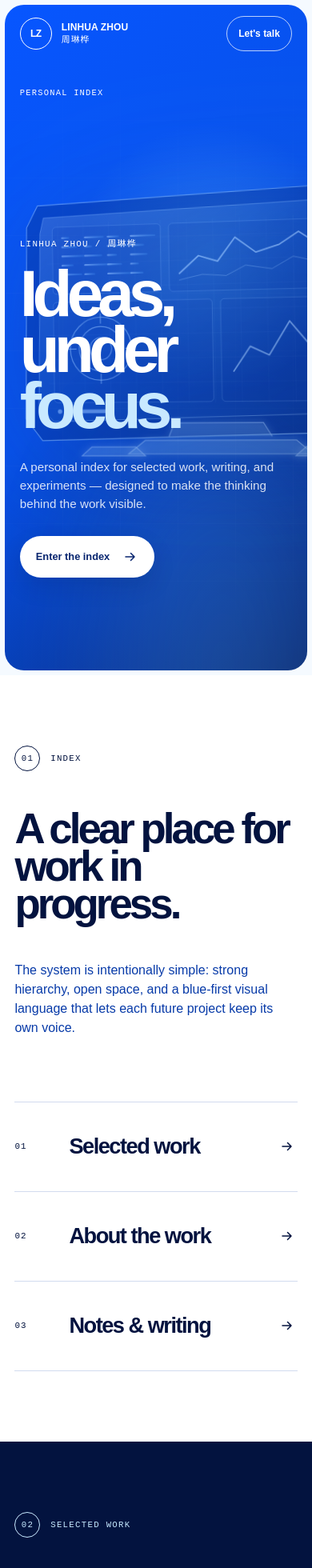
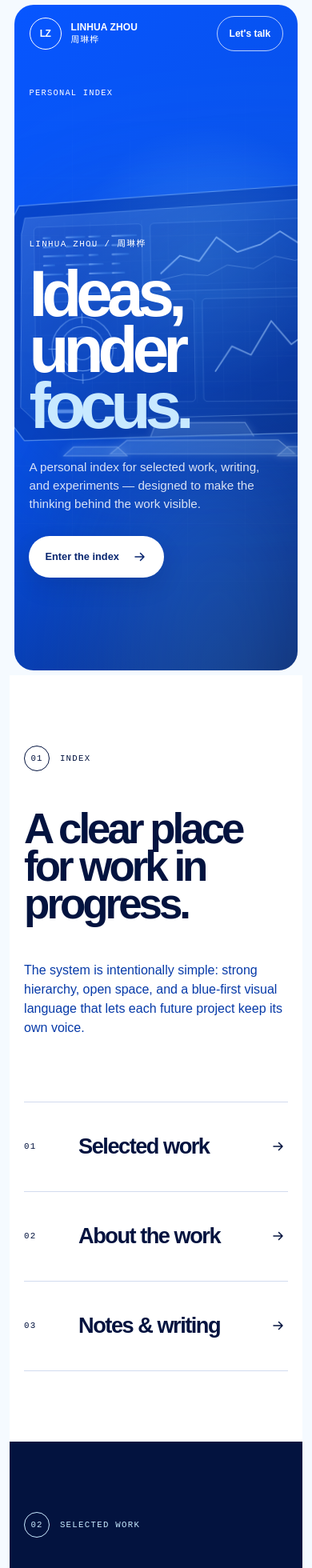
Before and after one commit to zhoulinhua0-star/personal-site, a Next.js app: page / in a window 390 px wide. Shown: the top 1960 px of the page at 80% size. Built offline with nearby package versions, Linux system fonts and the light colour scheme.

Commit message:
refine centered portfolio layout

```diff
--- a/src/app/globals.css
+++ b/src/app/globals.css
@@ -12,6 +12,9 @@
   --blue-050: #f5faff;
   --white: #ffffff;
   --line: rgba(7, 58, 168, 0.18);
+  --site-frame-width: min(94vw, 92.5rem);
+  --content-max: 74rem;
+  --content-wide-max: 84rem;
   --page-gutter: clamp(1rem, 3vw, 3.5rem);
   --section-space: clamp(5.5rem, 11vw, 10.5rem);
   --radius-sm: 0.75rem;
@@ -83,6 +86,9 @@ a:focus-visible {
 }
 
 .hero-shell {
+  position: relative;
+  width: var(--site-frame-width);
+  margin-inline: auto;
   padding: 0.75rem;
   background: var(--blue-050);
 }
@@ -187,7 +193,8 @@ a:focus-visible {
   display: grid;
   min-height: calc(100svh - 1.5rem);
   overflow: hidden;
-  padding: clamp(8rem, 15vh, 10rem) var(--page-gutter) 2.25rem;
+  padding: clamp(8rem, 15vh, 10rem)
+    max(var(--page-gutter), calc((100% - var(--content-wide-max)) / 2)) 2.25rem;
   border-radius: var(--radius-lg);
   color: var(--white);
   background:
@@ -438,7 +445,10 @@ a:focus-visible {
 }
 
 .section {
-  padding: var(--section-space) var(--page-gutter);
+  width: var(--site-frame-width);
+  margin-inline: auto;
+  padding: var(--section-space)
+    max(var(--page-gutter), calc((100% - var(--content-max)) / 2));
 }
 
 .section-label {
@@ -543,6 +553,10 @@ a:focus-visible {
 }
 
 .work-section {
+  padding-inline: max(
+    var(--page-gutter),
+    calc((100% - var(--content-wide-max)) / 2)
+  );
   color: var(--white);
   background: var(--blue-950);
 }
```
Also changed, not shown: 1 other file (tests, documents, lock files or other folders).
